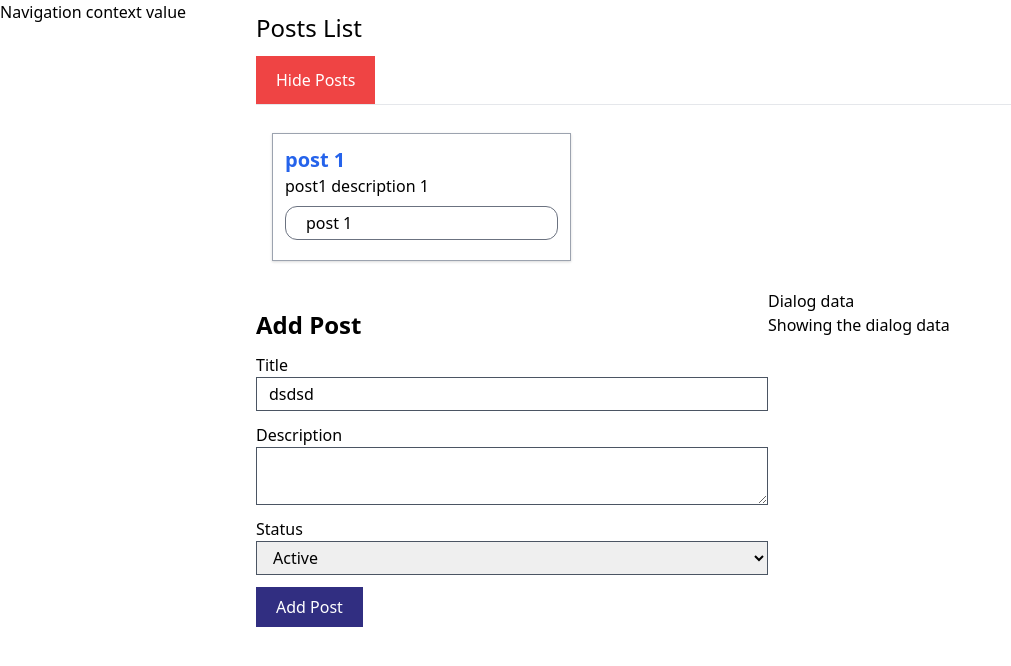
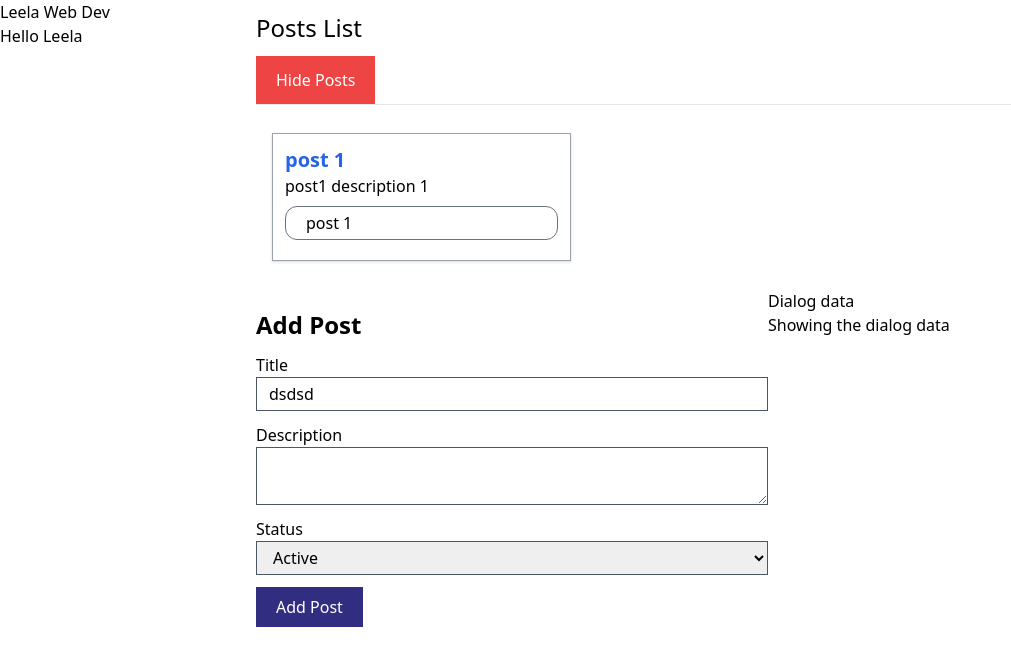
Before and after one commit to leelanarasimha/React-Course-Projects, a React (Create React App) app in the folder my-app/: page / in a window 1280 px wide. Shown: the top 666 px of the page, without its empty margins (0-1011 px from the left). Built offline with nearby package versions, Linux system fonts and the light colour scheme.

Commit message:
Feat: Multiple context providers

```diff
--- a/my-app/src/App.js
+++ b/my-app/src/App.js
@@ -1,15 +1,25 @@
 import './App.css';
+import Navigation from './components/Navigation/Navigation';
 import Posts from './components/Posts/Posts';
 import Sidebar from './components/Sidebar/Sidebar';
 import ButtonContext from './Context/ButtonContext';
+import UserContext from './Context/UserContext';
 
 function App() {
+    let userData = {
+        name: 'Leela',
+        greet: function () {
+            return 'Hello ' + this.name;
+        },
+    };
     return (
         <div className='container mx-auto'>
             <div className='flex'>
                 <div className='w-1/5'>
-                    <ButtonContext.Provider value='Leela Web Dev Context'>
-                        <Sidebar />
+                    <ButtonContext.Provider value='Leela Web Dev'>
+                        <UserContext.Provider value={userData}>
+                            <Sidebar />
+                        </UserContext.Provider>
                     </ButtonContext.Provider>
                 </div>
                 <div className='w-4/5'>
--- /dev/null
+++ b/my-app/src/Context/UserContext.js
@@ -0,0 +1,5 @@
+import React from 'react';
+
+const UserContext = React.createContext();
+
+export default UserContext;
--- a/my-app/src/components/Navigation/Navigation.js
+++ b/my-app/src/components/Navigation/Navigation.js
@@ -1,12 +1,27 @@
 import { Component } from 'react';
 import ButtonContext from '../../Context/ButtonContext';
+import UserContext from '../../Context/UserContext';
 
 export default class Navigation extends Component {
-    static contextType = ButtonContext;
     render() {
         return (
             <div>
-                <a href='#'>{this.context}</a>
+                <ButtonContext.Consumer>
+                    {(value) => {
+                        return (
+                            <div>
+                                <a href='#'>{value}</a>
+                                <UserContext.Consumer>
+                                    {(userValue) => {
+                                        return (
+                                            <div>{userValue.greet()}</div>
+                                        );
+                                    }}
+                                </UserContext.Consumer>
+                            </div>
+                        );
+                    }}
+                </ButtonContext.Consumer>
             </div>
         );
     }
--- a/my-app/src/components/Sidebar/Sidebar.js
+++ b/my-app/src/components/Sidebar/Sidebar.js
@@ -6,9 +6,7 @@ export default class Sidebar extends Component {
     render() {
         return (
             <div>
-                <ButtonContext.Provider value='Navigation context value'>
-                    <Navigation />
-                </ButtonContext.Provider>
+                <Navigation></Navigation>
             </div>
         );
     }
```
Also changed, not shown: 1 other file (tests, documents, lock files or other folders).
